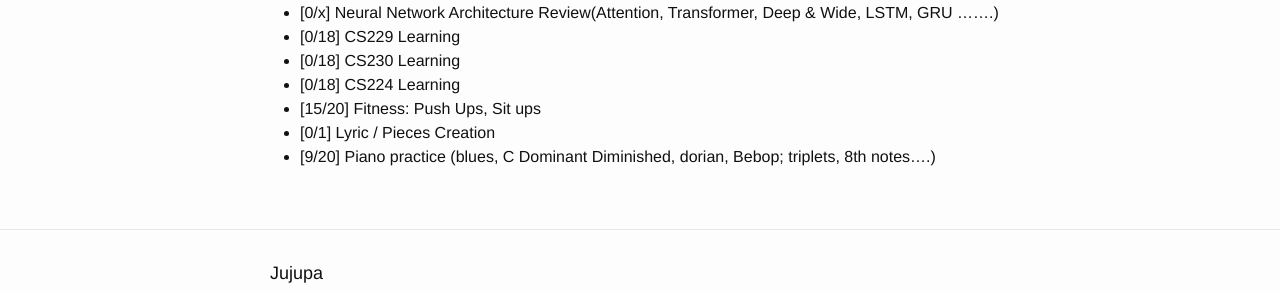
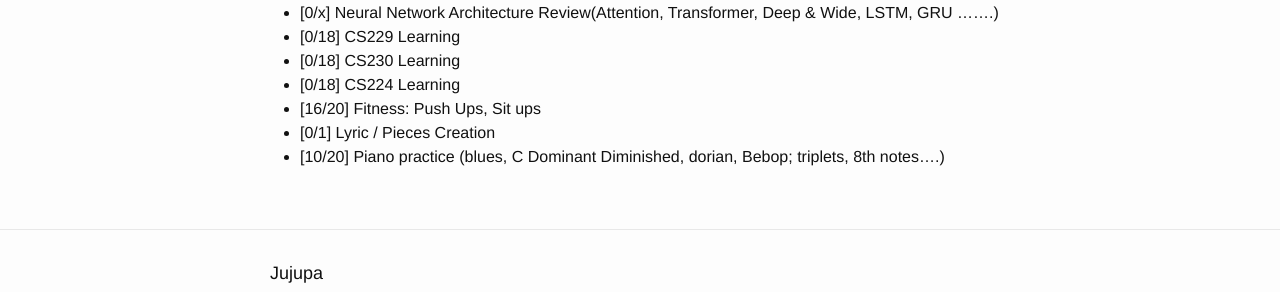
Before and after one commit to ZhengshengWei/zhengshengwei.github.io, a Jekyll site: the page built from _posts/2021-03-01-March-Wish.md, in a window 1280 px wide. Shown: the part 268-560 px from the top of the page. Built offline with Jekyll 4.4.1, drawn with Linux system fonts in a browser that asks for light colours; comment, search, counter and statistics services are not loaded.

Commit message:
update March's goal

```diff
--- a/_posts/2021-03-01-March-Wish.md
+++ b/_posts/2021-03-01-March-Wish.md
@@ -15,6 +15,6 @@
 + [0/18] CS229 Learning
 + [0/18] CS230 Learning
 + [0/18] CS224 Learning
-+ [15/20] Fitness: Push Ups, Sit ups
++ [16/20] Fitness: Push Ups, Sit ups
 + [0/1] Lyric / Pieces Creation
-+ [9/20] Piano practice (blues, C Dominant Diminished, dorian, Bebop; triplets, 8th notes....)
++ [10/20] Piano practice (blues, C Dominant Diminished, dorian, Bebop; triplets, 8th notes....)
```
